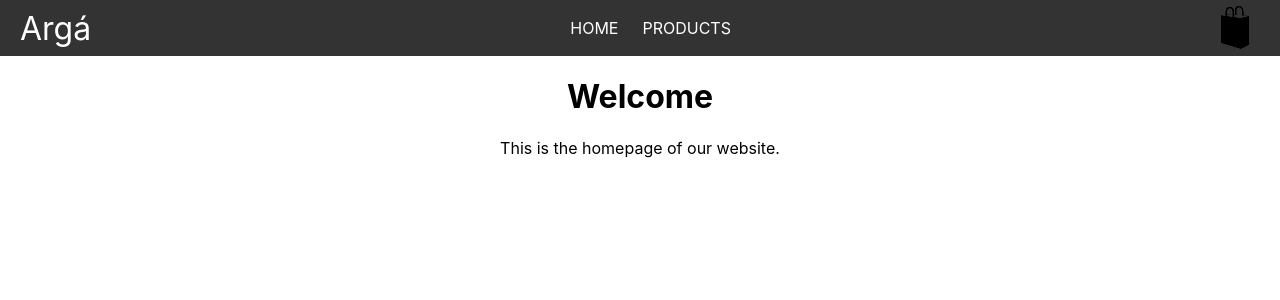
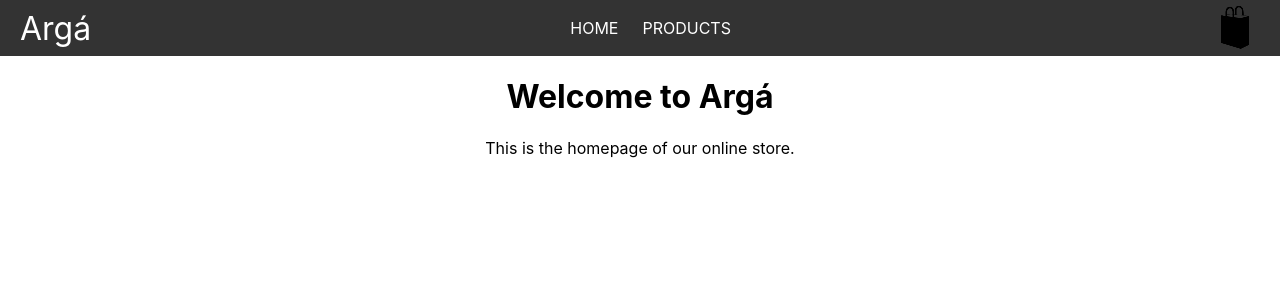
Before and after one commit to esthersmeke/PF-SmekeReact, a React (Create React App) app: page / in a window 1280 px wide. Shown: the top 300 px of the page. Built offline with nearby package versions, Linux system fonts and the light colour scheme.

Commit message:
Home texts

```diff
--- a/src/components/Home/Home.js
+++ b/src/components/Home/Home.js
@@ -3,8 +3,8 @@ import React from "react";
 const Home = () => {
   return (
     <div className="hero">
-      <h1>Welcome</h1>
-      <p>This is the homepage of our website.</p>
+      <h1>Welcome to Argá</h1>
+      <p>This is the homepage of our online store.</p>
     </div>
   );
 };
```
